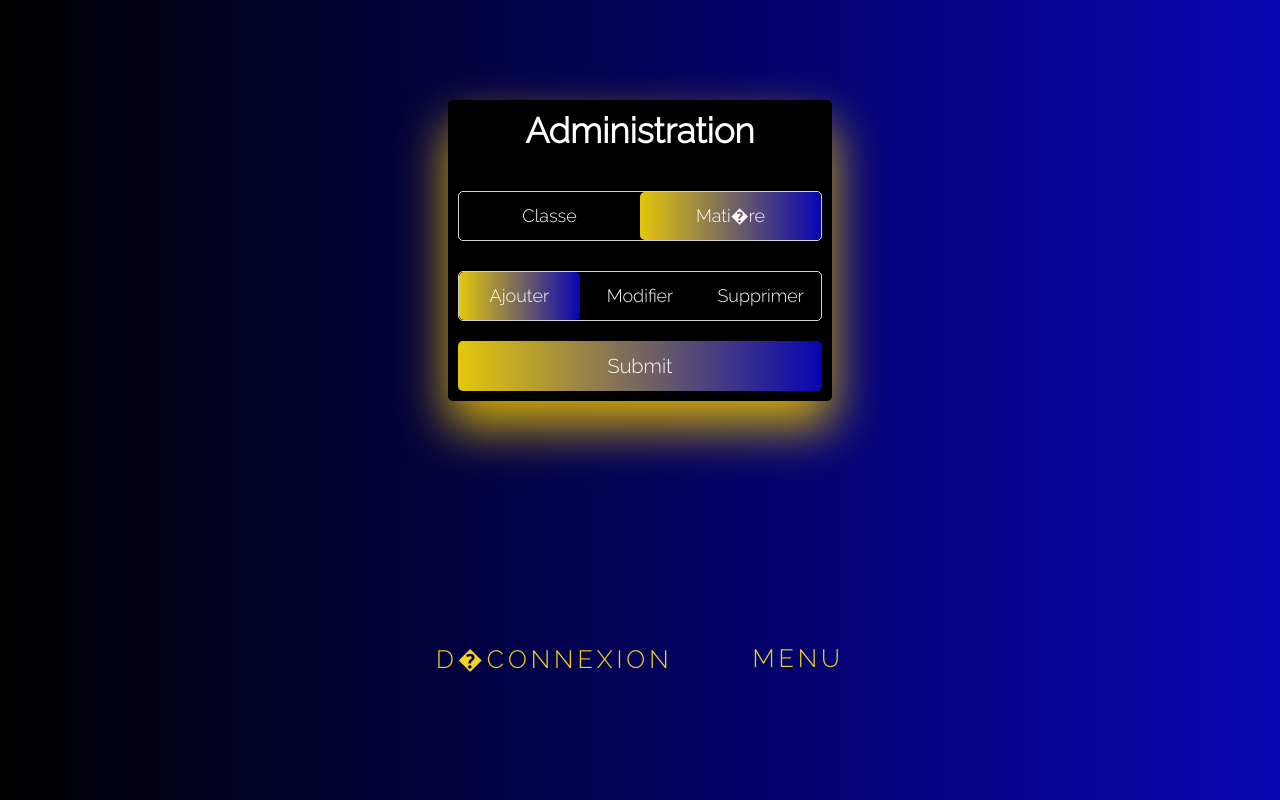
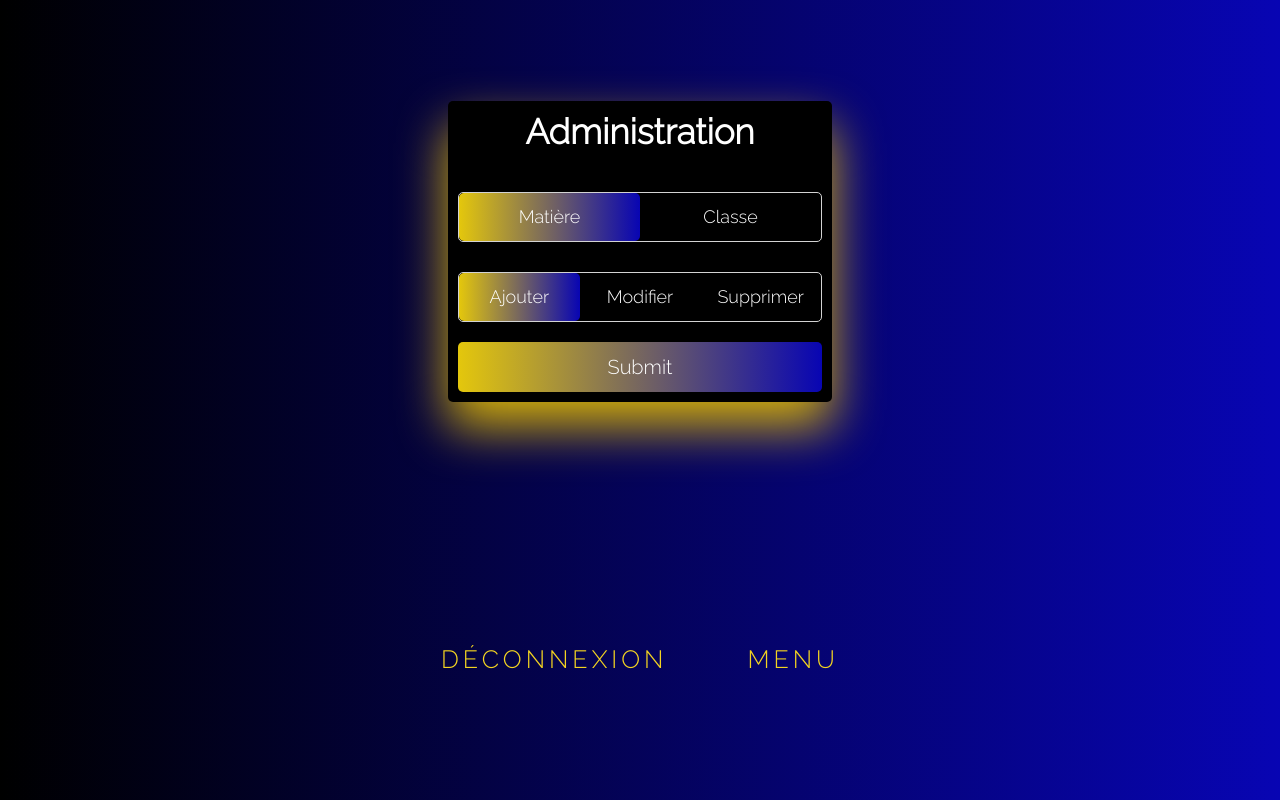
Before and after one commit to duvictorg/VSO-Web-Flask, a Flask app: template VSO Web Flask/VSO_Web_Flask/templates/admin_teachers_modif.html in a window 1280 px wide. Run offline with Flask 2, Linux system fonts and the light colour scheme; the template is opened without the code that fills it: most values are stand-ins (such as "Sample title", 1, 10 or a date in 2020); parts of the project's set-up code (start-up, migrations or seed data) failed here and were passed over; some libraries are stand-ins or nearby versions.

Commit message:
modif admin

```diff
--- a/VSO Web Flask/VSO_Web_Flask/static/content/style.css
+++ b/VSO Web Flask/VSO_Web_Flask/static/content/style.css
@@ -402,7 +402,7 @@ form .btn {
     .action-buttons .slider-tab {
         position: absolute;
         height: 100%;
-        width: 50%;
+        width: 33.33%;
         left: 0;
         z-index: 0;
         border-radius: 5px;
@@ -415,7 +415,7 @@ form .btn {
 }
 
 #delete:checked ~ .slider-tab {
-    left: 50%;
+    left: 66.67%;
 }
 
 #add:checked ~ label.add {
@@ -530,3 +530,18 @@ form .btn {
         transition: 1s;
         transition-delay: 0.75s;
     }
+
+#edit:checked ~ .slider-tab {
+    left: 33.33%;
+}
+
+#edit:checked ~ label.edit {
+    color: #fff;
+    cursor: default;
+    user-select: none;
+}
+
+#edit:checked ~ label.add,
+#edit:checked ~ label.delete {
+    color: #ffffff;
+}
--- a/VSO Web Flask/VSO_Web_Flask/static/scripts/admin_list.js
+++ b/VSO Web Flask/VSO_Web_Flask/static/scripts/admin_list.js
@@ -13,14 +13,12 @@ document.addEventListener('DOMContentLoaded', function () {
 
     Prof_btn.addEventListener('click', () => {
         matiereField.style.display = "none";
-        classeFields.style.display = "block";
-        teacherselect.style.display = "block";
+        classeFields.style.display = "block";;
     });
 
     eleve_btn.addEventListener('click', () => {
-        matiereField.style.display = "flex";
+        matiereField.style.display = "block";
         classeFields.style.display = "none";
-        teacherselect.style.display = "none";
     });
 
     addBtn.addEventListener('click', function () {
--- a/VSO Web Flask/VSO_Web_Flask/static/scripts/style.js
+++ b/VSO Web Flask/VSO_Web_Flask/static/scripts/style.js
@@ -4,6 +4,7 @@ document.addEventListener('DOMContentLoaded', function () {
     const matiereField = document.querySelector(".matiere-field");
     const classeFields = document.querySelector(".classe-fields");
     const addBtn = document.querySelector('#add');
+    const editBtn = document.querySelector('#edit');
     const deleteBtn = document.querySelector('#delete');
     const addForm = document.querySelector('#add-form');
     const deleteForm = document.querySelector('#delete-form');
@@ -30,6 +31,11 @@ document.addEventListener('DOMContentLoaded', function () {
         deleteForm.style.display = 'none';
     });
 
+    editBtn.addEventListener('click', function () {
+        addForm.style.display = 'none';
+        deleteForm.style.display = 'block';
+    });
+
     deleteBtn.addEventListener('click', function () {
         addForm.style.display = 'none';
         deleteForm.style.display = 'block';
--- a/VSO Web Flask/VSO_Web_Flask/templates/admin_teachers_modif.html
+++ b/VSO Web Flask/VSO_Web_Flask/templates/admin_teachers_modif.html
@@ -4,7 +4,7 @@
     <meta charset="utf-8">
     <meta name="viewport" content="width=device-width, initial-scale=1.0">
     <title>Admin</title>
-    <link rel="stylesheet" href="{{ url_for('static', filename='content/admin_modif.css') }}">
+    <link rel="stylesheet" href="{{ url_for('static', filename='content/style.css') }}">
 </head>
 <body>
     <div class="wrapper">
@@ -16,11 +16,13 @@
         <div class="form-container">
             <div class="form-inner">
                 <form action="/admin/register" class="signup" method="post">
+
                     <div class="slide-controls">
+                        <input type="hidden" name="csrf_token" value="{{ csrf_token }}">
                         <input type="radio" name="role" value="1" id="Prof">
-                        <input type="radio" name="role" value="0" id="Eleve" checked>
-                        <label for="Prof" class="slide Prof" id="Prof-btn">Classe</label>
-                        <label for="Eleve" class="slide Eleve" id="Eleve-btn">Mati�re</label>
+                        <input type="radio" name="role" value="0" id="Eleve">
+                        <label for="Prof" class="slide Prof" id="Prof-btn">Matière</label>
+                        <label for="Eleve" class="slide Eleve" id="Eleve-btn">Classe</label>
                         <div class="slider-tab"></div>
                     </div>
                     <div class="slide-controls action-buttons">
@@ -34,8 +36,8 @@
                     </div>
                     <div id="add-form" class="dynamic-form" style="display:none;">
                         <div class="field matiere-field">
-                            <select name="matiere" placeholder="Mati�re">
-                                <option value="" disabled selected>Mati�re</option>
+                            <select name="matiere" placeholder="Matière">
+                                <option value="" disabled selected>Matière</option>
                                 {% for matiere in matieres %}
                                 <option value="{{ matiere }}">{{ matiere }}</option>
                                 {% endfor %}
@@ -43,29 +45,25 @@
                         </div>
                         <div class="field-row classe-fields">
                             <div class="field">
-                                <select name="annee" placeholder="Ann�e">
-                                    <option value="" disabled selected>Ann�e</option>
-                                    {% for annee in annees %}
-                                    <option value="{{ annee }}">{{ annee }}</option>
-                                    {% endfor %}
-                                </select>
+                                <input type="text" name="annee" placeholder="Année">
                             </div>
                             <div class="field">
-                                <select name="numero_classe" placeholder="Num�ro de classe">
-                                    <option value="" disabled selected>Num�ro de classe</option>
-                                    {% for numero in numeros %}
-                                    <option value="{{ numero }}">{{ numero }}</option>
-                                    {% endfor %}
-                                </select>
+                                <input type="text" name="numero_classe" placeholder="Numéro de classe">
                             </div>
                         </div>
                     </div>
                     <div id="delete-form" class="dynamic-form" style="display:none;">
                         <div class="field">
-                            <select name="username" placeholder="Username">
-                                <option value="" disabled selected>Username</option>
+                            <select id="select-prof" class="role-selection" name="username" style="display: none;">
+                                <option value="" disabled selected>Classe</option>
                                 {% for teacher in teachers %}
                                 <option value="{{ teacher }}">{{ teacher }}</option>
+                                {% endfor %}
+                            </select>
+                            <select id="select-eleve" class="role-selection" name="username">
+                                <option value="" disabled selected>Matière</option>
+                                {% for eleve in eleves %}
+                                <option value="{{ eleve }}">{{ eleve }}</option>
                                 {% endfor %}
                             </select>
                         </div>
@@ -84,9 +82,9 @@
             <span></span>
             <span></span>
             <span></span>
-            D�connexion
+            Déconnexion
         </a>
-        <a class="teacher" href="/admin/list/teachers">
+        <a class="teacher" href="/admin/">
             <span></span>
             <span></span>
             <span></span>
@@ -94,6 +92,6 @@
             Menu
         </a>
     </div>
-    <script type="text/javascript" src="{{ url_for('static', filename='scripts/admin_list.js') }}"></script>
+    <script type="text/javascript" src="{{ url_for('static', filename='scripts/style.js') }}"></script>
 </body>
 </html>
```
Also changed, not shown: VSO Web Flask/VSO_Web_Flask/templates/admin_students_modif.html (+6 -22 lines).
